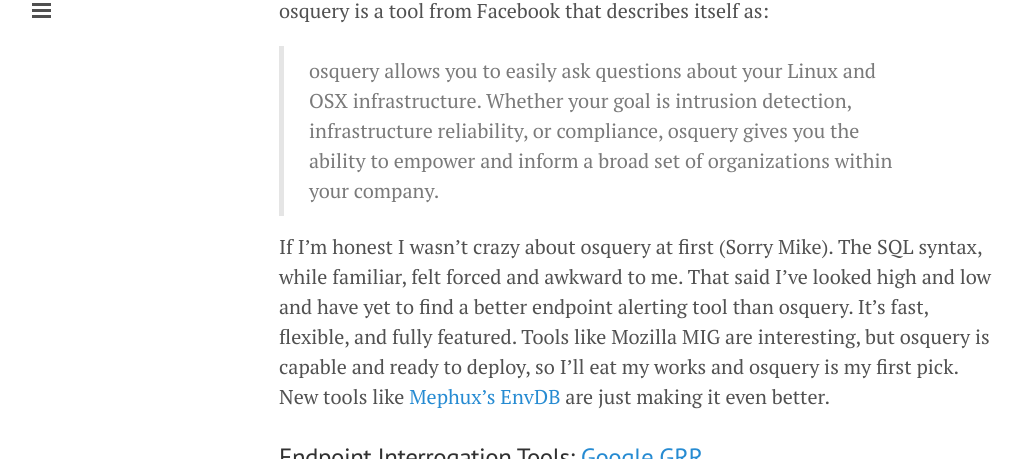
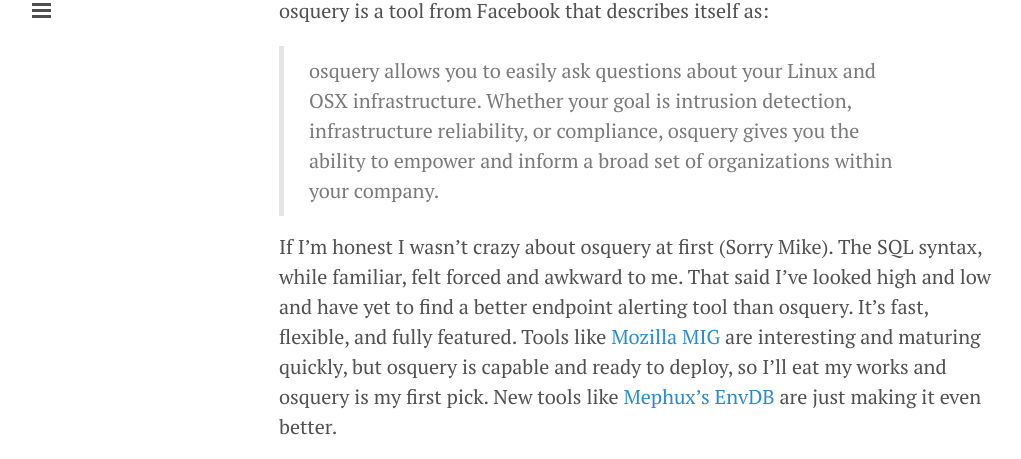
Before and after one commit to sroberts/sroberts.github.io, a Jekyll site: the page built from _posts/2015-04-21-hunting-tools.md, in a window 1280 px wide and 900 px high, scrolled down 751 px, cut to the strip 27-486 px from the top of the window. Shown: the whole strip, without its empty margins (1-1022 px from the left). Built offline with Jekyll 4.4.1, drawn with Linux system fonts in a browser that asks for light colours; nearby versions of some CDN libraries.

Commit message:
added MIG link

```diff
--- a/_posts/2015-04-21-hunting-tools.md
+++ b/_posts/2015-04-21-hunting-tools.md
@@ -13,7 +13,7 @@
 
 > osquery allows you to easily ask questions about your Linux and OSX infrastructure. Whether your goal is intrusion detection, infrastructure reliability, or compliance, osquery gives you the ability to empower and inform a broad set of organizations within your company.
 
-If I'm honest I wasn't crazy about osquery at first (Sorry Mike). The SQL syntax, while familiar, felt forced and awkward to me. That said I've looked high and low and have yet to find a better endpoint alerting tool than osquery. It's fast, flexible, and fully featured. Tools like Mozilla MIG are interesting, but osquery is capable and ready to deploy, so I'll eat my works and osquery is my first pick. New tools like [Mephux's EnvDB](https://github.com/mephux/envdb) are just making it even better.
+If I'm honest I wasn't crazy about osquery at first (Sorry Mike). The SQL syntax, while familiar, felt forced and awkward to me. That said I've looked high and low and have yet to find a better endpoint alerting tool than osquery. It's fast, flexible, and fully featured. Tools like [Mozilla MIG](http://mig.mozilla.org/) are interesting and maturing quickly, but osquery is capable and ready to deploy, so I'll eat my works and osquery is my first pick. New tools like [Mephux's EnvDB](https://github.com/mephux/envdb) are just making it even better.
 
 ### Endpoint Interrogation Tools: [Google GRR](https://github.com/google/grr)
 
```
